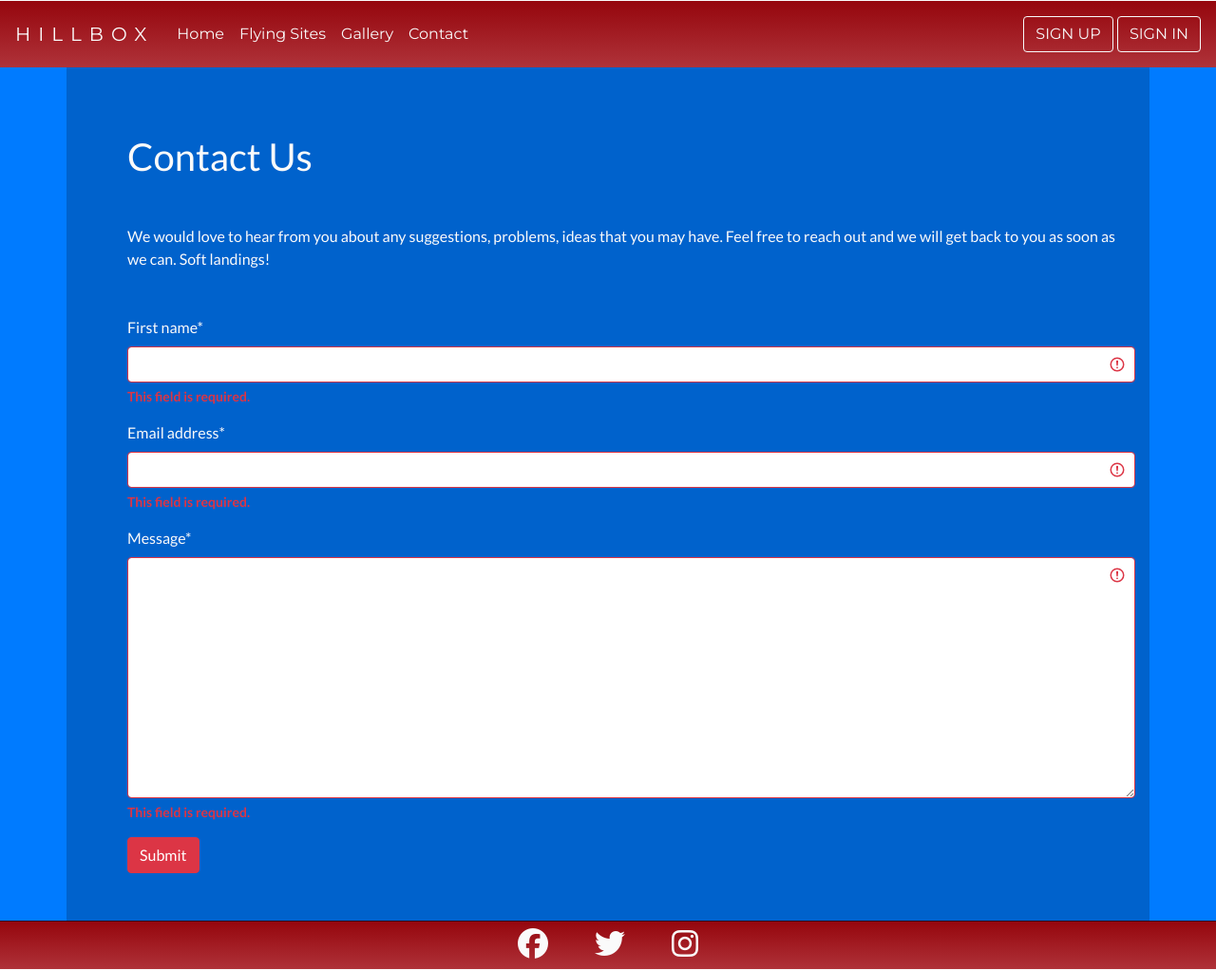
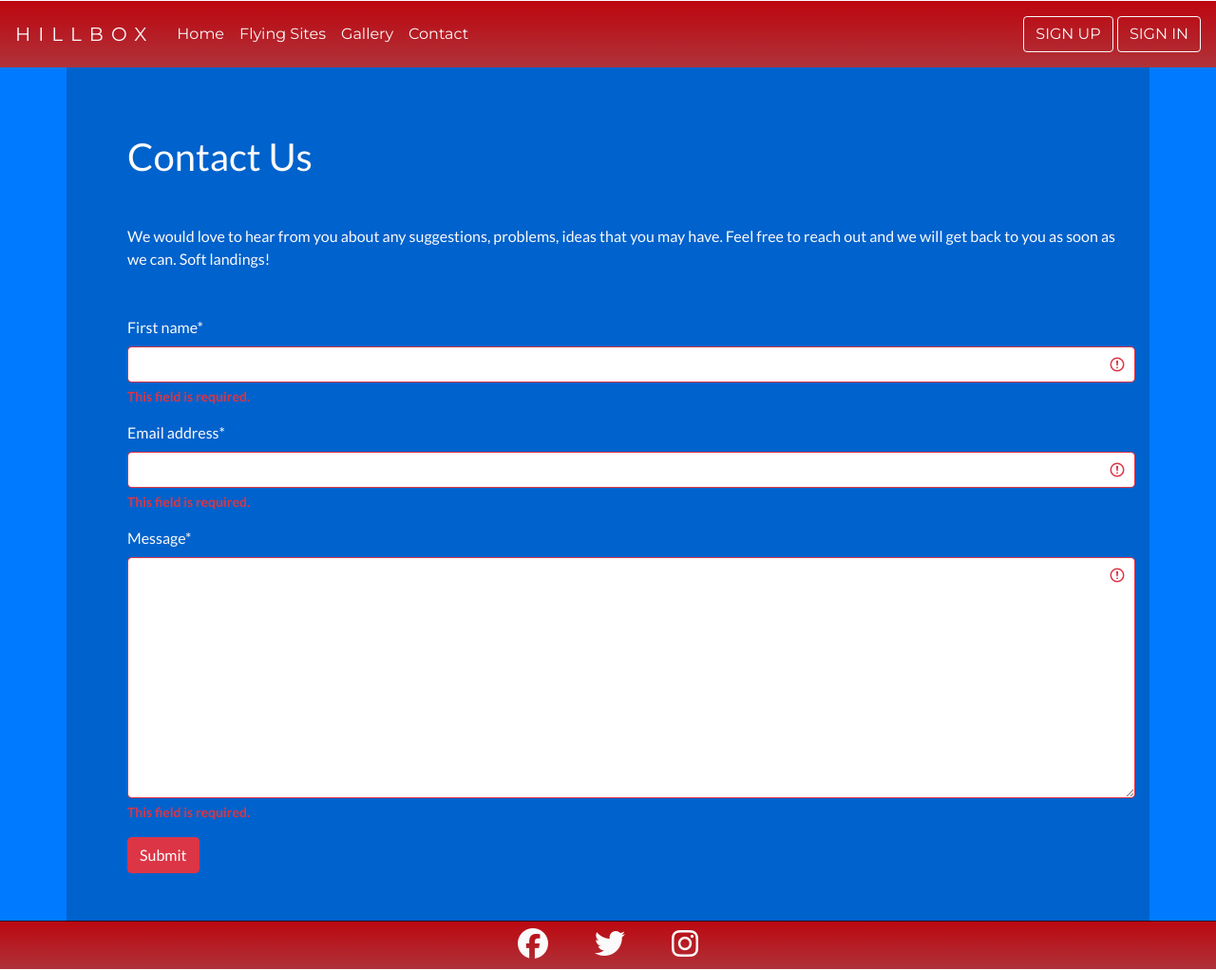
Before and after one commit to mmcin/CI-PP4, a Django app: page /contact/ in a window 1280 px wide. Shown: the whole page at 95% size. Run offline with Django 4.2, Linux system fonts and the light colour scheme; some libraries are stand-ins or nearby versions.

Commit message:
Changed nav and footer color

```diff
--- a/static/css/style.css
+++ b/static/css/style.css
@@ -18,7 +18,7 @@
 
 nav {
     border-top: 1px solid #fafafa;
-    background-image: linear-gradient(-360deg, #af3239fe, #95060d);
+    background-image: linear-gradient(-360deg, #af3239fe, #bd060f);
     font-family: 'Montserrat', sans-serif;
     color: #fafafa;
     font-weight: 400;
@@ -103,7 +103,7 @@ nav a {
     color: #fafafa !important;
     font-size: 2rem;
     margin: 0 auto;
-    background-image: linear-gradient(-360deg, #af3239fe, #95060d);
+    background-image: linear-gradient(-360deg, #af3239fe, #bc0811);
 }
 
 #footer a {
```
